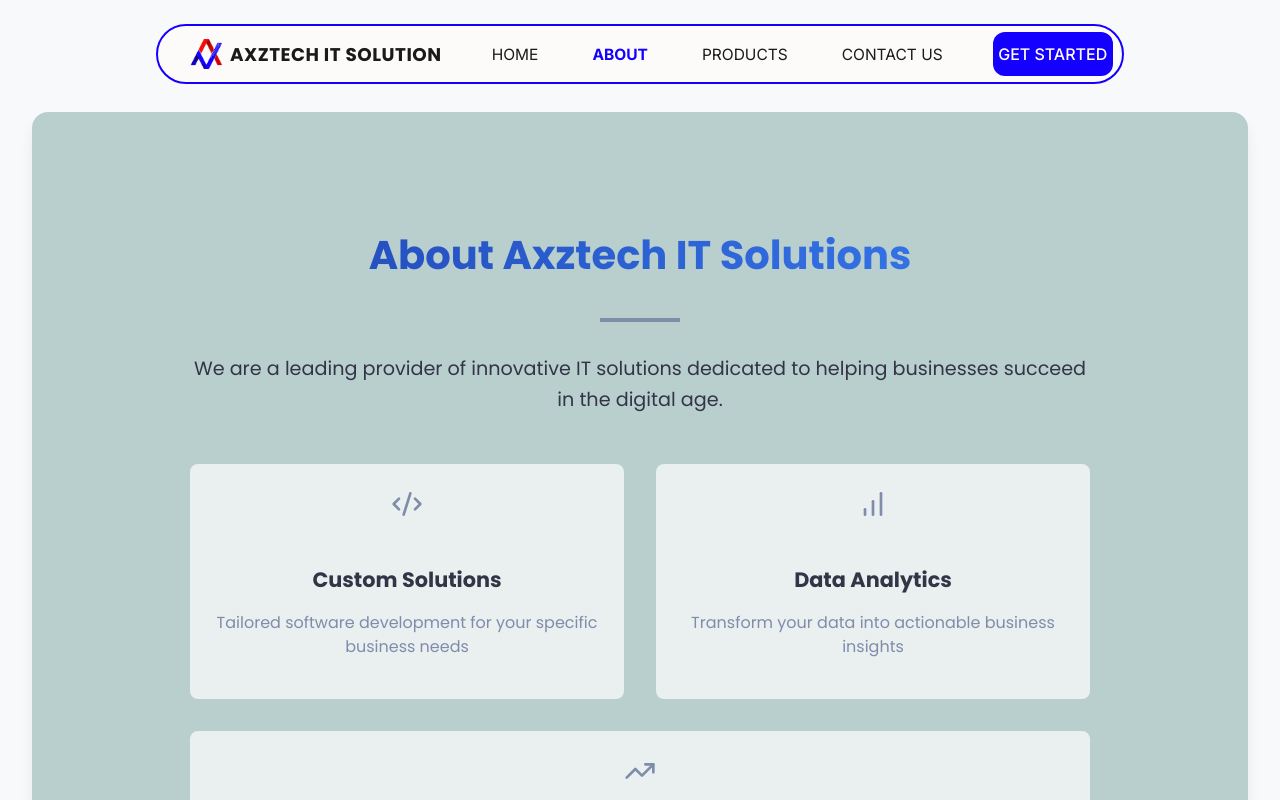
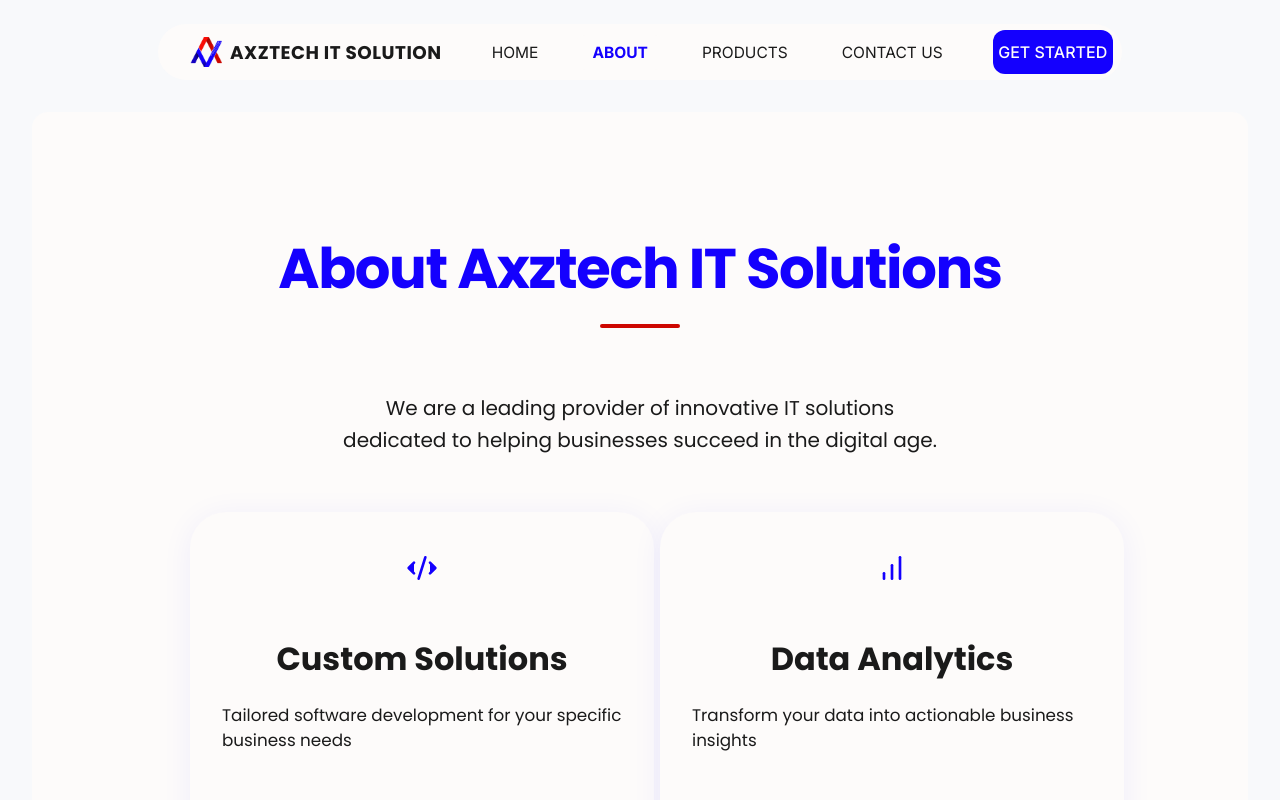
Before and after one commit to codeyatoh/Axztech-IT-Solution-FINAL-WEBSITE, a React (Vite) app: page /aboutUs in a window 1280 px wide. Shown: the top 800 px of the page. Built offline with nearby package versions, Linux system fonts and the light colour scheme.

Commit message:
Color change 30%

```diff
--- a/src/common/header/header.module.css
+++ b/src/common/header/header.module.css
@@ -121,7 +121,6 @@
   @supports (backdrop-filter: blur(24px)) {
     .navContainer {
       background: #fdfbfa;
-      border: 2px solid #1400fe;
       backdrop-filter: blur(40px);
       -webkit-backdrop-filter: blur(40px);
     }
--- a/src/pages/aboutUs/about/about.jsx
+++ b/src/pages/aboutUs/about/about.jsx
@@ -17,12 +17,11 @@ const About = () => {
             <h2>About Axztech IT Solutions</h2>
             <div className={styles.underline}></div>
           </motion.div>
-          <motion.div className={styles.content} initial={{ opacity: 0, y: 30 }} whileInView={{ opacity: 1, y: 0 }} viewport={{ once: true, amount: 0.2 }} transition={{ duration: 0.6, delay: 0.2 }}>
-            <p>
+          <motion.p className={styles.intro} initial={{ opacity: 0, y: 30 }} whileInView={{ opacity: 1, y: 0 }} viewport={{ once: true, amount: 0.2 }} transition={{ duration: 0.6, delay: 0.2 }}>
             We are a leading provider of innovative IT solutions dedicated to helping
             businesses succeed in the digital age.
-            </p>
-            <div className={styles.features}>
+          </motion.p>
+          <motion.div className={styles.features} initial={{ opacity: 0, y: 30 }} whileInView={{ opacity: 1, y: 0 }} viewport={{ once: true, amount: 0.2 }} transition={{ duration: 0.6, delay: 0.2 }}>
             {[{
               icon: <Code2Icon size={32} />, title: 'Custom Solutions', desc: 'Tailored software development for your specific business needs'
             }, {
@@ -44,7 +43,6 @@ const About = () => {
                 <p>{f.desc}</p>
               </motion.div>
             ))}
-            </div>
           </motion.div>
         </motion.div>
       </div>
--- a/src/pages/aboutUs/about/about.module.css
+++ b/src/pages/aboutUs/about/about.module.css
@@ -9,15 +9,13 @@
 
 .aboutBg {
   width: 100%;
-  background-color: #B8CFCE;
+  background-color: #fdfbfa;
   border-radius: 1rem;
   box-sizing: border-box;
   padding: 5rem 0;
   margin: 0;
   min-height: 80vh;
-  backdrop-filter: blur(12px);
-  -webkit-backdrop-filter: blur(12px);
-  box-shadow: 0 10px 15px -3px rgba(0, 0, 0, 0.1);
+  box-shadow: none;
 }
 @media (min-width: 640px) {
   .aboutBg {
@@ -29,77 +27,98 @@
 }
 
 .aboutSection {
-  max-width: 1100px;
+  max-width: 900px;
   margin: 0 auto 4rem auto;
-  padding: 0;
-}
-@media (min-width: 640px) {
-  .aboutSection {
-    margin: 2rem auto 4rem auto;
-    padding-left: 2rem;
-    padding-right: 2rem;
-  }
+  padding: 0 1rem;
+  display: flex;
+  flex-direction: column;
+  align-items: center;
 }
 .heading {
   text-align: center;
-  margin-bottom: 2rem;
+  margin-bottom: 1.5rem;
 }
 .heading h2 {
-  font-size: 2.5rem;
-  /* color: #EAEFEF; */
-  font-weight: bold;
-  background: linear-gradient(90deg, #1e40af, #3b82f6);
-  -webkit-background-clip: text;
-  -webkit-text-fill-color: transparent;
-  background-clip: text;
+  font-size: 3.5rem;
+  font-weight: 700;
+  color: #1400fe;
+  background: none;
+  -webkit-background-clip: unset;
+  -webkit-text-fill-color: unset;
+  background-clip: unset;
+  margin-bottom: 0.5rem;
+  letter-spacing: -0.025em;
+  line-height: 1.1;
 }
 .underline {
   height: 4px;
   width: 80px;
-  background-color: #7F8CAA;
-  margin: 1rem auto;
+  background-color: #cd0600;
+  margin: 1.5rem auto 2.5rem auto;
+  border-radius: 2px;
 }
-.content {
-  max-width: 900px;
+.intro {
+  text-align: center;
+  font-size: 1.25rem;
+  color: #1a1a1a;
+  margin: 0 auto 3.5rem auto;
+  max-width: 600px;
+  line-height: 1.6;
+}
+.features {
+  display: grid;
+  grid-template-columns: repeat(2, 1fr);
+  gap: 2.5rem;
+  width: 100%;
+  justify-content: center;
+}
+@media (max-width: 900px) {
+  .features {
+    grid-template-columns: 1fr;
+    gap: 2rem;
+  }
+}
+.feature {
+  background: #fdfbfa;
+  border-radius: 2.25rem;
+  box-shadow: 0 4px 32px rgba(20,0,254,0.06);
+  padding: 2.5rem 2rem 2rem 2rem;
+  display: flex;
+  flex-direction: column;
+  align-items: center;
+  min-height: 320px;
+  position: relative;
+  transition: box-shadow 0.2s;
+  color: #1a1a1a;
+  border: none;
+  width: 100%;
+  max-width: 400px;
   margin: 0 auto;
 }
-.content > p {
-  text-align: center;
-  font-size: 1.2rem;
-  line-height: 1.6;
-  margin-bottom: 3rem;
-  color: #333446;
-}
-.features {
-  display: flex;
-  justify-content: space-between;
-  gap: 2rem;
-  flex-wrap: wrap;
-}
-.feature {
-  flex: 1;
-  min-width: 250px;
-  padding: 1.5rem;
-  background-color: #EAEFEF;
-  border-radius: 8px;
-  text-align: center;
-  transition: transform 0.3s, box-shadow 0.3s;
-  color: #333446;
-}
 .feature:hover {
-  transform: translateY(-5px);
-  box-shadow: 0 10px 20px rgba(0, 0, 0, 0.1);
+  box-shadow: 0 8px 40px rgba(20,0,254,0.12);
 }
 .feature svg {
-  color: #7F8CAA;
-  margin-bottom: 1rem;
+  color: #1400fe;
+  fill: #1400fe;
+  margin-bottom: 1.5rem;
+  font-size: 3rem;
 }
 .feature h3 {
-  font-size: 1.3rem;
+  font-size: 2rem;
   margin-bottom: 0.5rem;
-  color: #333446;
+  color: #1a1a1a;
+  font-weight: 700;
+  line-height: 1.2;
 }
 .feature p {
-  color: #7F8CAA;
+  color: #1a1a1a;
+  font-size: 1.05rem;
+  margin-bottom: 0;
   line-height: 1.5;
 }
+/* Center the last card if odd number of features */
+.features > .feature:last-child:nth-child(3) {
+  grid-column: 1 / -1;
+  justify-self: center;
+}
--- a/src/pages/aboutUs/about/aboutBg.module.css
+++ b/src/pages/aboutUs/about/aboutBg.module.css
@@ -1,6 +1,6 @@
 .aboutBg {
   width: 100%;
-  background-color: #333446;
+  background-color: #fdfbfa;
   border-radius: 1rem;
   box-sizing: border-box;
   padding: 3rem 0;
```
Lines whose indentation alone changed are shown as unchanged.
